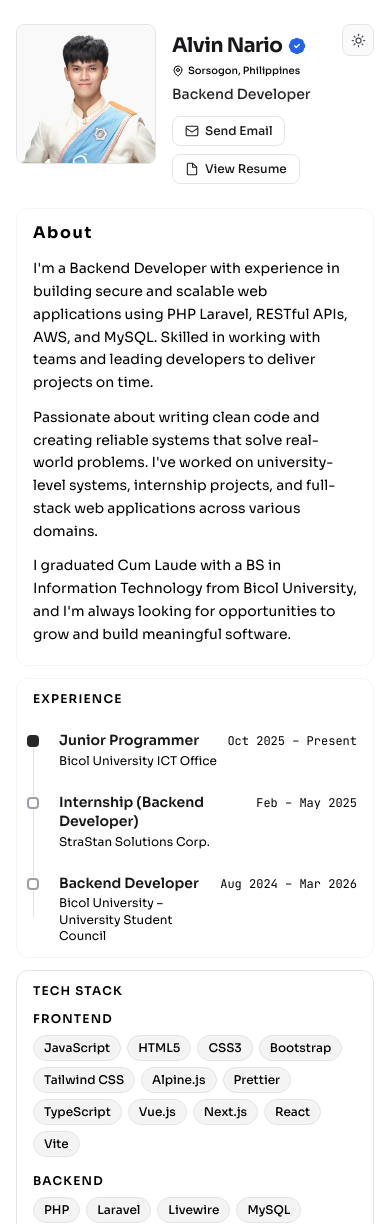
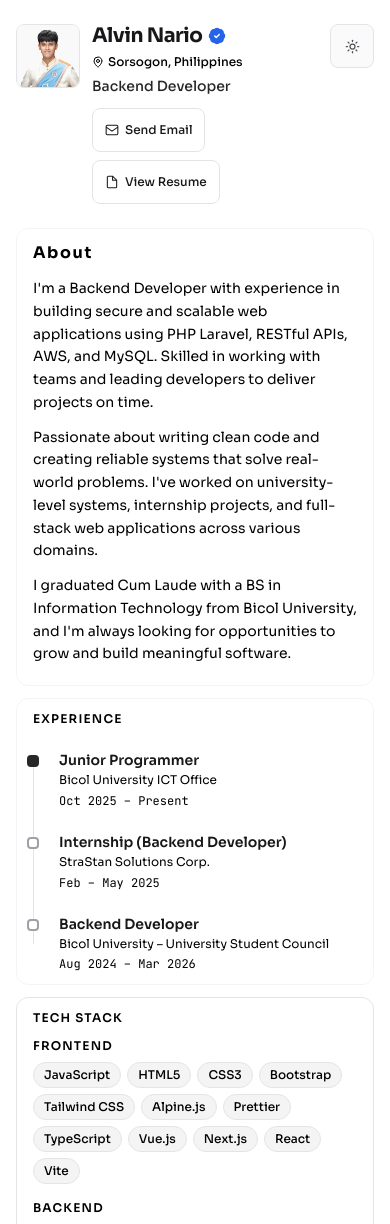
Before and after one commit to alv1nnnnnn/alvin, a Laravel app: page / in a window 390 px wide. Shown: the top 1224 px of the page. Run offline with Laravel 12, Linux system fonts and the light colour scheme; style sheets or scripts are compiled from the project's sources; some libraries are stand-ins or nearby versions.

Commit message:
fix: improve portfolio layout and accessibility on mobile
Refine navigation and profile spacing on narrow screens, and stack
experience dates below company names.

Enlarge mobile tap targets and expose the dark mode toggle’s state
to assistive technology.

```diff
--- a/resources/views/index.blade.php
+++ b/resources/views/index.blade.php
@@ -40,10 +40,10 @@
   <div class="animate-fade-up mb-6">
 
     <!-- Row: Avatar | Info | Toggle -->
-    <div class="flex items-start gap-4 sm:gap-5">
+    <div class="flex items-start gap-3 sm:gap-5">
 
       <!-- Avatar -->
-      <div class="flex-shrink-0 w-35 h-35 rounded-lg overflow-hidden border border-zinc-200 dark:border-zinc-700 bg-white dark:bg-zinc-800 group relative">
+      <div class="flex-shrink-0 size-16 sm:size-35 rounded-lg overflow-hidden border border-zinc-200 dark:border-zinc-700 bg-white dark:bg-zinc-800 group relative">
         <img
             :src="dark ? '/images/alvin.png' : '/images/alvin_light.png'"
             alt="Alvin Nario"
@@ -59,7 +59,7 @@
       </div>
 
       <!-- Info block -->
-      <div class="flex-1 min-w-0 pt-3">
+      <div class="flex-1 min-w-0 pt-0.5 sm:pt-3">
         <!-- Name + verified -->
         <div class="flex items-center gap-1.5 sm:gap-2 mb-2 sm:mb-0.5 flex-wrap">
           <h1 class="text-xl sm:text-2xl font-bold tracking-tight leading-none">Alvin Nario</h1>
@@ -69,8 +69,8 @@
           </svg>
         </div>
 
-        <!-- Location — hidden on very small, shown sm+ -->
-        <p class="text-black font-medium dark:text-white text-[10px] sm:text-sm flex items-center gap-1 mb-1.5 sm:mb-2 mt-1 sm:mt-1.5">
+        <!-- Location -->
+        <p class="text-black font-medium dark:text-white text-xs sm:text-sm flex items-center gap-1 mb-1.5 sm:mb-2 mt-1 sm:mt-1.5">
           <svg xmlns="http://www.w3.org/2000/svg" width="12" height="12" viewBox="0 0 24 24" fill="none" stroke="currentColor" stroke-width="2" stroke-linecap="round" stroke-linejoin="round" class="flex-shrink-0"><path d="M20 10c0 4.993-5.539 10.193-7.399 11.799a1 1 0 0 1-1.202 0C9.539 20.193 4 14.993 4 10a8 8 0 0 1 16 0"/><circle cx="12" cy="10" r="3"/></svg>
           Sorsogon, Philippines
         </p>
@@ -81,14 +81,14 @@
         <!-- Action Buttons -->
         <div class="flex flex-wrap items-center gap-2 mt-3 sm:mt-0">
           <a href="mailto:alvinnario56@gmail.com"
-             class="inline-flex items-center gap-1.5 px-3 sm:px-3.5 py-1.5 sm:py-2 rounded-lg border border-zinc-200 dark:border-zinc-700 text-xs font-medium hover:bg-zinc-50 dark:hover:bg-zinc-800 transition-colors whitespace-nowrap">
+             class="inline-flex min-h-11 sm:min-h-0 items-center gap-1.5 px-3 sm:px-3.5 py-1.5 sm:py-2 rounded-lg border border-zinc-200 dark:border-zinc-700 text-xs font-medium hover:bg-zinc-50 dark:hover:bg-zinc-800 transition-colors">
             <svg class="w-3.5 h-3.5 flex-shrink-0" fill="none" stroke="currentColor" stroke-width="1.8" viewBox="0 0 24 24">
               <rect x="2" y="4" width="20" height="16" rx="2"/><path d="M2 7l10 7 10-7"/>
             </svg>
             Send Email
           </a>
           <a href="/Resume.pdf" target="_blank" rel="noopener noreferrer"
-             class="inline-flex items-center gap-1.5 px-3 sm:px-3.5 py-1.5 sm:py-2 rounded-lg border border-zinc-200 dark:border-zinc-700 text-xs font-medium hover:bg-zinc-50 dark:hover:bg-zinc-800 transition-colors whitespace-nowrap">
+             class="inline-flex min-h-11 sm:min-h-0 items-center gap-1.5 px-3 sm:px-3.5 py-1.5 sm:py-2 rounded-lg border border-zinc-200 dark:border-zinc-700 text-xs font-medium hover:bg-zinc-50 dark:hover:bg-zinc-800 transition-colors">
             <svg class="w-3.5 h-3.5 flex-shrink-0" fill="none" stroke="currentColor" stroke-width="1.8" viewBox="0 0 24 24">
               <path d="M13 2H6a2 2 0 0 0-2 2v16a2 2 0 0 0 2 2h12a2 2 0 0 0 2-2V9z"/><polyline points="13 2 13 9 20 9"/>
             </svg>
@@ -99,8 +99,11 @@
 
       <!-- Theme Toggle -->
       <button
+        type="button"
+        aria-label="Dark mode"
+        :aria-pressed="dark"
         @click="dark = !dark"
-        class="flex-shrink-0 w-8 h-8 sm:w-9 sm:h-9 rounded-lg border border-zinc-200 dark:border-zinc-700 bg-zinc-50 dark:bg-zinc-800 flex items-center justify-center hover:bg-zinc-100 dark:hover:bg-zinc-700 transition-colors relative"
+        class="flex-shrink-0 size-11 sm:size-9 rounded-lg border border-zinc-200 dark:border-zinc-700 bg-zinc-50 dark:bg-zinc-800 flex items-center justify-center hover:bg-zinc-100 dark:hover:bg-zinc-700 transition-colors relative"
       >
         <svg x-show="!dark" xmlns="http://www.w3.org/2000/svg" width="15" height="15" viewBox="0 0 24 24" fill="none" stroke="currentColor" stroke-width="2" stroke-linecap="round" stroke-linejoin="round" class="text-zinc-600 dark:text-white"><circle cx="12" cy="12" r="4"/><path d="M12 2v2"/><path d="M12 20v2"/><path d="m4.93 4.93 1.41 1.41"/><path d="m17.66 17.66 1.41 1.41"/><path d="M2 12h2"/><path d="M20 12h2"/><path d="m6.34 17.66-1.41 1.41"/><path d="m19.07 4.93-1.41 1.41"/></svg>
         <svg x-show="dark" xmlns="http://www.w3.org/2000/svg" width="15" height="15" viewBox="0 0 24 24" fill="none" stroke="currentColor" stroke-width="2" stroke-linecap="round" stroke-linejoin="round" class="text-zinc-400"><path d="M20.985 12.486a9 9 0 1 1-9.473-9.472c.405-.022.617.46.402.803a6 6 0 0 0 8.268 8.268c.344-.215.825-.004.803.401"/></svg>
@@ -125,7 +128,7 @@
       <div class="absolute left-4 sm:left-5 top-5 bottom-10 w-px bg-zinc-200 dark:bg-zinc-800"></div>
 
       <template x-for="(item, i) in experience" :key="i">
-        <div class="group flex items-start justify-between px-4 sm:px-5 py-3 sm:py-3.5 hover:cursor-pointer dark:hover:bg-zinc-900/50 transition-colors relative gap-2 sm:gap-4">
+        <div class="group grid grid-cols-[auto_minmax(0,1fr)] sm:grid-cols-[auto_minmax(0,1fr)_auto] items-start px-4 sm:px-5 py-3 sm:py-3.5 hover:cursor-pointer dark:hover:bg-zinc-900/50 transition-colors relative gap-x-2 gap-y-1 sm:gap-x-4">
           <!-- Square dot indicator -->
           <div class="flex-shrink-0 w-3 h-3 rounded-sm border-2 mt-1 -ml-1.5 mr-3 sm:mr-4 relative z-10 transition-colors duration-200"
                :class="i === 0
@@ -138,7 +141,7 @@
             <p class="text-xs text-black dark:text-white mt-0.5 leading-snug" x-text="item.company"></p>
           </div>
           <!-- Year: stacks below company on tiny screens -->
-          <span class="text-xs font-mono text-black dark:text-white mt-0.5 whitespace-nowrap flex-shrink-0 text-right" x-text="item.year"></span>
+          <span class="col-start-2 sm:col-start-auto text-xs font-mono text-black dark:text-white sm:mt-0.5 sm:text-right" x-text="item.year"></span>
         </div>
       </template>
     </div>
```
Also changed, not shown: resources/css/portfolio.css (+28 -6 lines).
